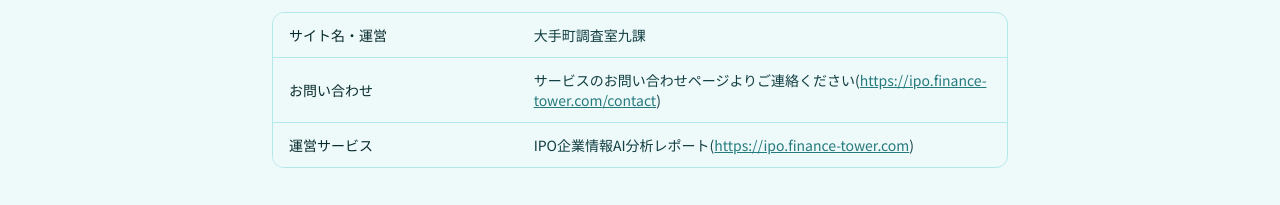
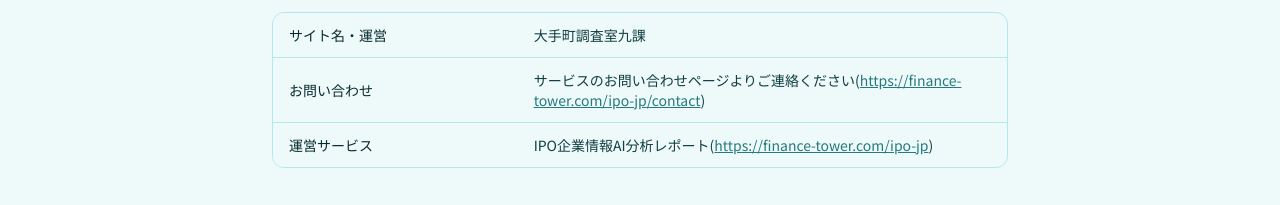
Before and after one commit to shakederice-jp/guide-lp, a Next.js app: page /guide/about in a window 1280 px wide. Shown: the part 248-453 px from the top of the page. Built offline with nearby package versions, Linux system fonts and the light colour scheme; a web font is replaced by a local one.

Commit message:
旧ドメインのリンクを新パスに置換

```diff
--- a/app/about/page.tsx
+++ b/app/about/page.tsx
@@ -9,7 +9,7 @@ export const metadata: Metadata = pageMetadata({
   path: "/about",
 });
 
-const APP = "https://ipo.finance-tower.com";
+const APP = "https://finance-tower.com/ipo-jp";
 
 export default function AboutPage() {
   return (
--- a/app/privacy/page.tsx
+++ b/app/privacy/page.tsx
@@ -10,7 +10,7 @@ export const metadata: Metadata = pageMetadata({
   path: "/privacy",
 });
 
-const APP = "https://ipo.finance-tower.com";
+const APP = "https://finance-tower.com/ipo-jp";
 
 export default function PrivacyPage() {
   return (
--- a/components/CtaButton.tsx
+++ b/components/CtaButton.tsx
@@ -20,4 +20,4 @@ export function CtaButton({
   );
 }
 
-export const APP_URL = "https://ipo.finance-tower.com";
+export const APP_URL = "https://finance-tower.com/ipo-jp";
--- a/components/Footer.tsx
+++ b/components/Footer.tsx
@@ -15,7 +15,7 @@ export function Footer() {
             プライバシーポリシー
           </Link>
           <a
-            href="https://ipo.finance-tower.com"
+            href="https://finance-tower.com/ipo-jp"
             className="hover:text-brand-teal"
           >
             IPO企業情報AI分析レポート
```
Also changed, not shown: public/llms.txt.
